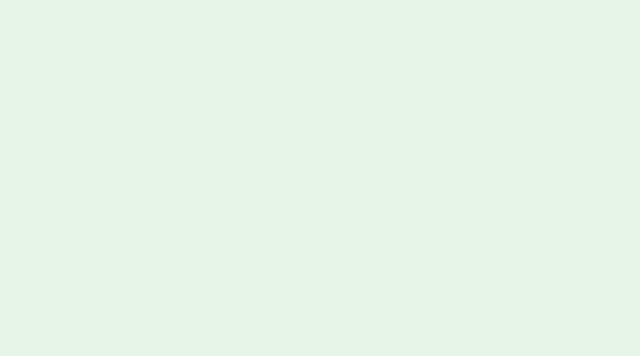
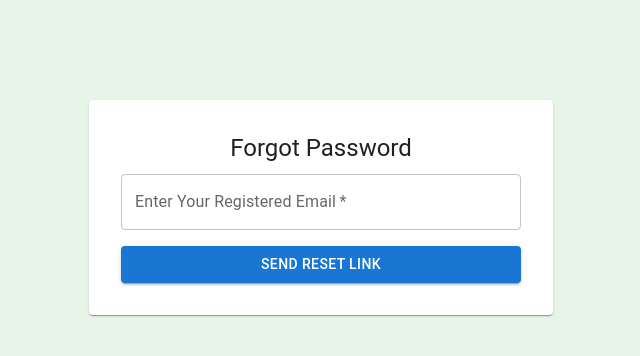
Before and after one commit to Rajat-pandit/myproject, a React (Create React App) app in the folder fureverfriends/: page /forgotpassword in a window 1280 px wide. Before the commit this address had no page. Shown: the top 356 px of the page, without its empty margins (319-959 px from the left). Built offline with nearby package versions, Linux system fonts and the light colour scheme.

Commit message:
Forgot password successfully completed

```diff
--- a/fureverfriends/src/App.js
+++ b/fureverfriends/src/App.js
@@ -9,7 +9,7 @@ import PetDetails from "./Components/Profile/PetDetails";
 import Adoption from "./Components/Services/Adoption";
 import EmergencyCardForm from "./Components/Services/EmergencyCard";
 import UserSettings from "./Components/Settings/Settings";
-
+import ForgotPassword from "./Components/LoginSignup/ForgotPassword";
 function App() {
   const [isLoggedIn, setIsLoggedIn]= useState(false);
   const [user, setUser]= useState(null);
@@ -37,6 +37,7 @@ function App() {
         <Route path= "/adoption" element={isLoggedIn ? <Adoption user={user}/> : <Navigate to= "/login"/>}></Route>
         <Route path= "/card" element={isLoggedIn ? <EmergencyCardForm user={user}/> : <Navigate to= "/login"/>}></Route>
         <Route path= "/settings" element={isLoggedIn ? <UserSettings user={user}/> : <Navigate to= "/login"/>}></Route>
+        <Route path= "/forgotpassword" element={ <ForgotPassword /> }></Route>
 
 
         </Routes>
--- /dev/null
+++ b/fureverfriends/src/Components/LoginSignup/ForgotPassword.css
@@ -0,0 +1,39 @@
+.forgot-password-container{
+    padding: 2rem;
+    margin: 100px auto;
+    border-radius: 1rem;
+    width: 100%;
+    max-width: 400px;
+    box-shadow: 0 4px 8px rgba(0, 0, 0, 0.1);
+}
+
+.forgot-password-heading{
+    font-size: 2.5rem;
+    font-weight: 600;
+    text-align: center;
+    margin-bottom: 10px;
+}
+
+.forgot-password-form{
+    display: flex;
+    flex-direction: column;
+    margin-top: 10px;
+}
+
+.forgot-password-form .MuiTextField-root{
+    margin-bottom: 1rem;
+}
+
+.forgot-password-button{
+    margin-top: 1rem;
+    background-color: #76d3cd;
+    font-weight: 700;
+    border-radius: 0.5rem;
+}
+
+.forgot-password-message{
+    margin-top: 1rem;
+    text-align: center;
+    font-weight: bold;
+    color: rgb(52, 150, 52);
+}
--- /dev/null
+++ b/fureverfriends/src/Components/LoginSignup/ForgotPassword.jsx
@@ -0,0 +1,39 @@
+import React, {useState} from 'react';
+import axios from 'axios';
+import {TextField, Button, Typography, Paper} from '@mui/material';
+import './ForgotPassword.css';
+
+function ForgotPassword(){
+    const [email, setEmail]= useState('');
+    const [message, setMessage]= useState('');
+
+    const handleForgotPassword = (e)=>{
+        e.preventDefault();
+        axios.post("http://localhost:3001/forgot-password", {email}, {withCredentials:true})
+        .then((res) => {
+            setMessage(res.data.message);
+
+        })
+        .catch((err)=>{
+            setMessage("Something went wrong. Please try again.");
+        });
+
+        };
+
+        return(
+            <Paper className='forgot-password-container'>
+                <Typography component='h1' variant='h5' className='forgot-password-heading'>
+                    Forgot Password
+                </Typography>
+                <form onSubmit={handleForgotPassword} className='forgot-password-form'>
+                    <TextField label="Enter Your Registered Email" fullWidth type='email' value={email} onChange={(e)=>setEmail(e.target.value)} required></TextField>
+                    <Button type='submit' variant='contained' color='primary' className='forgot-password-button'>
+                        Send Reset Link
+                    </Button>
+                </form>
+                {message && <Typography className='forgot-password-message'>{message}</Typography>}
+            </Paper>
+        );
+    }
+
+export default ForgotPassword;
--- a/fureverfriends/src/Components/LoginSignup/Login.jsx
+++ b/fureverfriends/src/Components/LoginSignup/Login.jsx
@@ -1,14 +1,17 @@
 import React, {useState} from 'react';
 import {useNavigate} from "react-router-dom";
-import {Grid2, Link, Button, Paper, TextField, Typography} from "@mui/material";
-import axios from 'axios'
+import {Grid2, Link, Button, Paper, TextField, Typography, IconButton} from "@mui/material";
+import {Visibility, VisibilityOff} from '@mui/icons-material';
+import axios from 'axios';
 
 function Login({setIsLoggedIn, setUser}) {
     const [email, setEmail]=useState("");
     const [password, setPassword]=useState("");
     const [error, setError]= useState("");
+    const [showPassword, setShowPassword]= useState(false);
+    const navigate= useNavigate();
 
-    const navigate= useNavigate();
+
     const handleLogin=(e)=>{
         e.preventDefault();
         axios.post("http://localhost:3001/login", {email, password}, {withCredentials: true})
@@ -54,20 +57,27 @@ function Login({setIsLoggedIn, setUser}) {
   return (
     <div>
         <Grid2 align="center" className="wrapper">
-            <Paper style={paperstyle} sx={{width:{xs: '80vw', sm:'50vw', md:'40vw', lg:'30vw', xl:'20vw'}, height:{lg:'60vh'}}}>
+            <Paper style={paperstyle} sx={{width:{xs: '80vw', sm:'50vw', md:'40vw', lg:'30vw', xl:'20vw'}, height:{lg:'65vh'}}}>
                 <Typography component="h1" variant='h5' style={heading}>Login</Typography>
                 <form onSubmit={handleLogin}>
                     <span style={row}>
                         <TextField sx={{label:{fontWeight:'700', fontSize:"1.3rem"}}} style={label} label="Email" fullWidth variant='outlined' type="email" placeholder='Enter Email' name='email' onChange={(e)=> setEmail(e.target.value)}/>
                     </span>
                     <span style={row}>
-                    <TextField sx={{label:{fontWeight:'700', fontSize:"1.3rem"}}} style={label} label="Password" fullWidth variant='outlined' type="password" placeholder='Enter Password' name='password' onChange={(e)=> setPassword(e.target.value)}/>
+                    <TextField sx={{label:{fontWeight:'700', fontSize:"1.3rem"}}} style={label} label="Password" fullWidth variant='outlined' type={showPassword ? "text" : "password"} placeholder='Enter Password' name='password' onChange={(e)=> setPassword(e.target.value)} InputProps={{
+                        endAdornment:(
+                            <IconButton onClick={()=> setShowPassword(!showPassword)} edge='end'>
+                                {showPassword ? <VisibilityOff/>: <Visibility/>}
+                            </IconButton>
+                        ),
+                    }}/>
                     </span>
                     <Button style={btnStyle} variant='contained' type='submit'>Login</Button>
 
                 </form>
                 {error && <p style={{color: 'red', fontWeight:'600'}}>{error}</p>}
                 <p>Don't have an account? <Link href="/signup">SignUp</Link></p>
+                <p><Link href="/forgotpassword">Forgot Password?</Link></p>
             </Paper>
         </Grid2>
     </div>
```
Also changed, not shown: 2 other files (tests, documents, lock files or other folders).
